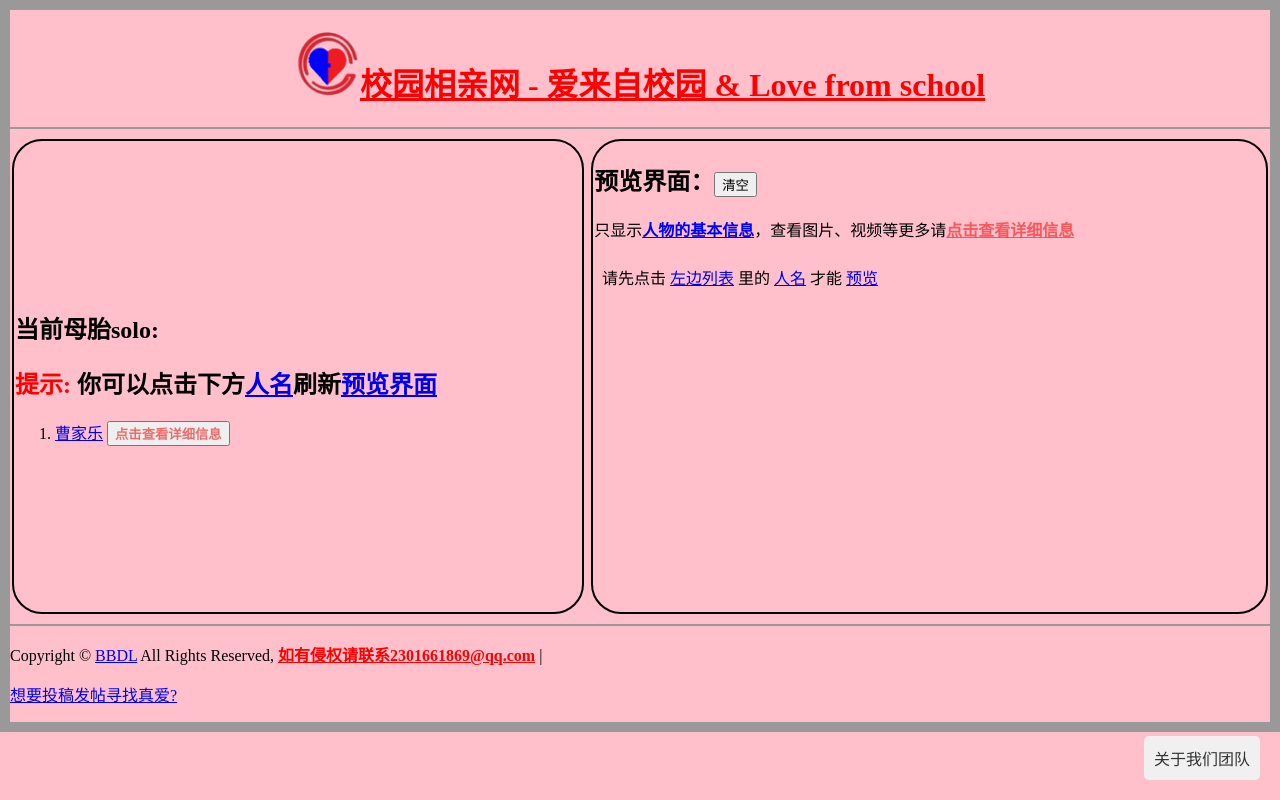
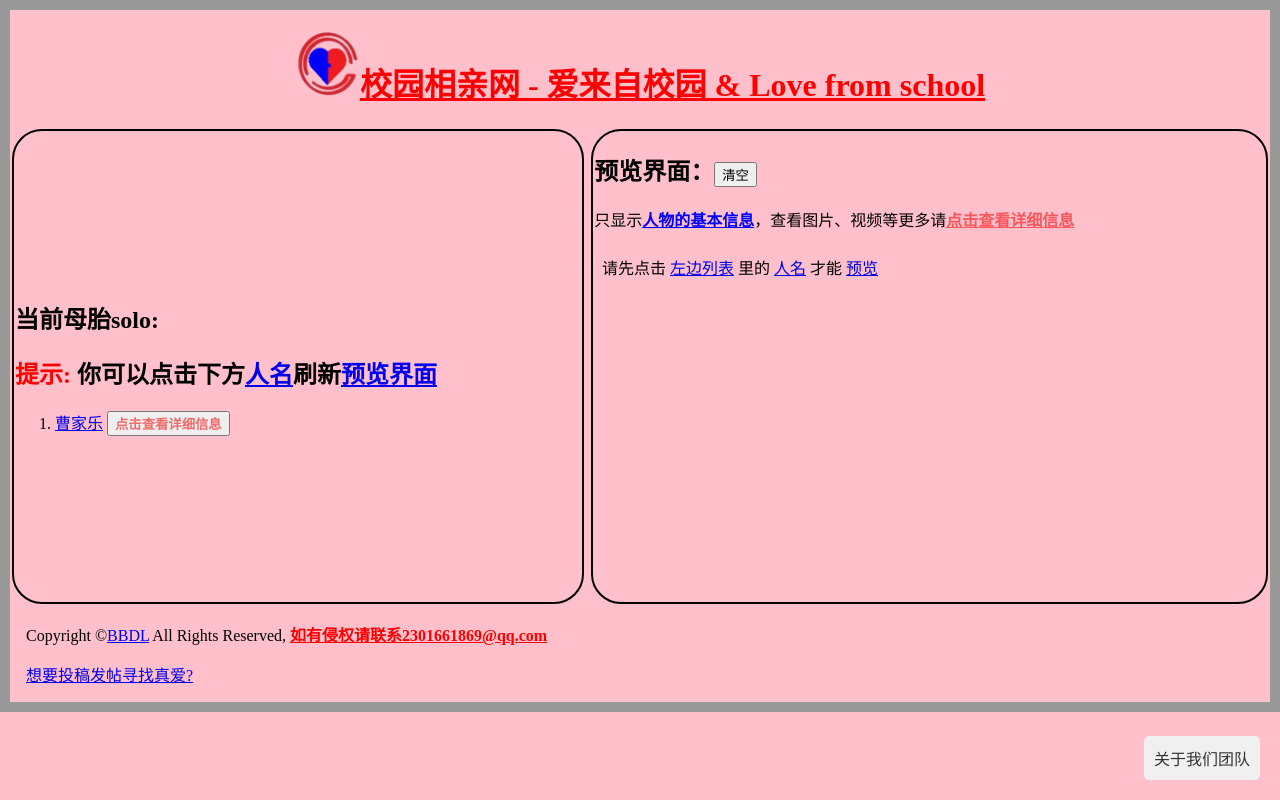
Before and after one commit to BBDL233/BBDL233.github.io, a plain HTML site: page yjdd/cpdd.html in a window 1280 px wide. Drawn offline with Linux system fonts and the light colour scheme.

Commit message:
Update cpdd.html

```diff
--- a/yjdd/cpdd.html
+++ b/yjdd/cpdd.html
@@ -12,18 +12,23 @@
 <body>
 <!-- 头部 -->
 <header>
-    <a class="red nonedecoration" name="顶部" href="https://bbdl233.github.io/yjdd/cpdd.html" title="By BBDL" target="_blank"><h1><img src="yj.ico" width="65" height="65">校园相亲网 - 爱来自校园 & Love from school</h1></a>
+    <h1>
+        <a class="red nonedecoration" name="顶部" href="cpdd.html" title="By BBDL" target="_self">
+            <img src="yj.ico" width="65" height="65">校园相亲网 - 爱来自校园 & Love from school
+        </a>
+    </h1>
+    <div class="fade-in"></div>
+    <!-- <hr /> -->
 </header>
 <!-- 导航 -->
-<section class="fade-in">
-    <hr />
-    <table class="table-container">
+<section>
+    <table class="table-container fade-in">
         <tr>
             <td class="table">
                 <h1>当前母胎solo:</h2>
                 <h2><span class="red">提示:</span> 你可以点击下方<a href="character/caojiale/caojialeview.html" title="如caojiale" target="预览">人名</a>刷新<a href="#预览">预览界面</a></h2>
                 <ol>
-                    <li>
+                    <li id="曹家乐">
                         <p><form action="character\caojiale\caojiale.html" target="_self"><a href="character\caojiale\caojialeview.html" target="预览">曹家乐</a> <input class="lowred" type="submit" value="点击查看详细信息"/></form></p>
                     </li>
                 </ol>
@@ -40,17 +45,11 @@
     </table>
 </section>
 <footer>
-    <hr />
-    <p>
-        Copyright &copy;
-        <a href="https://github.com/BBDL233/BBDL233.github.io" title="作者github主页" target="_blank">BBDL</a>
-         All Rights Reserved,
-        <a class="red nonedecoration" href="mailto:2301661869@qq.com">如有侵权请联系2301661869@qq.com</a>
-        <a href="team.html" target="_self" id="backToTop">关于我们团队</a>
-         |
-        <!-- <a href="team.html" target="_blank">关于我们网站</a> -->
-    </p>
-    <p><a href="mailto:2301661869@qq.com">想要投稿发帖寻找真爱?</a></p>
+    <div></div>
+    <p>&emsp;Copyright &copy;<a href="https://github.com/BBDL233/BBDL233.github.io" title="作者github主页" target="_blank">BBDL</a> All Rights Reserved, <a class="red nonedecoration" href="mailto:2301661869@qq.com">如有侵权请联系2301661869@qq.com</a>
+    <p>&emsp;<a href="mailto:2301661869@qq.com">想要投稿发帖寻找真爱?</a></p>
+    <a href="team.html" target="_self" id="backToTop">关于我们团队</a>
 </footer>
+<script src="main.js"></script>
 </body>
 </html>
```
